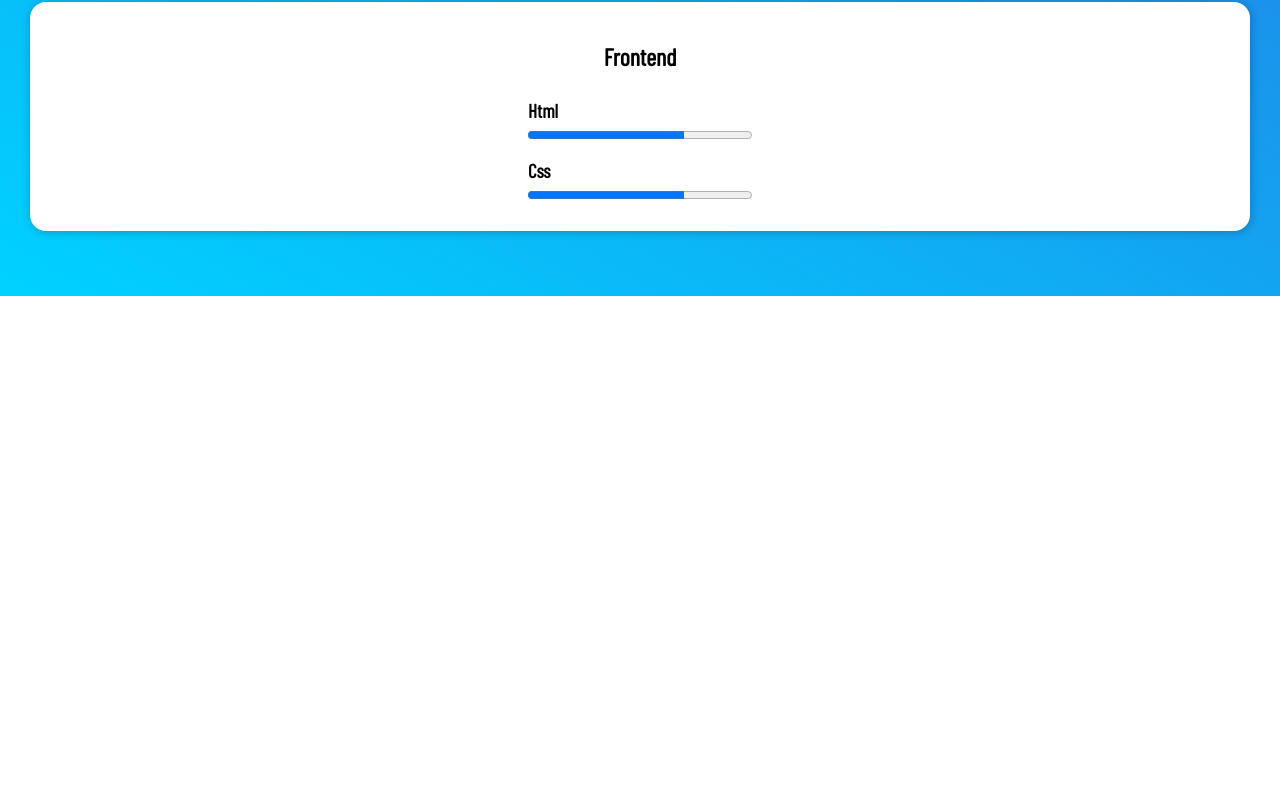
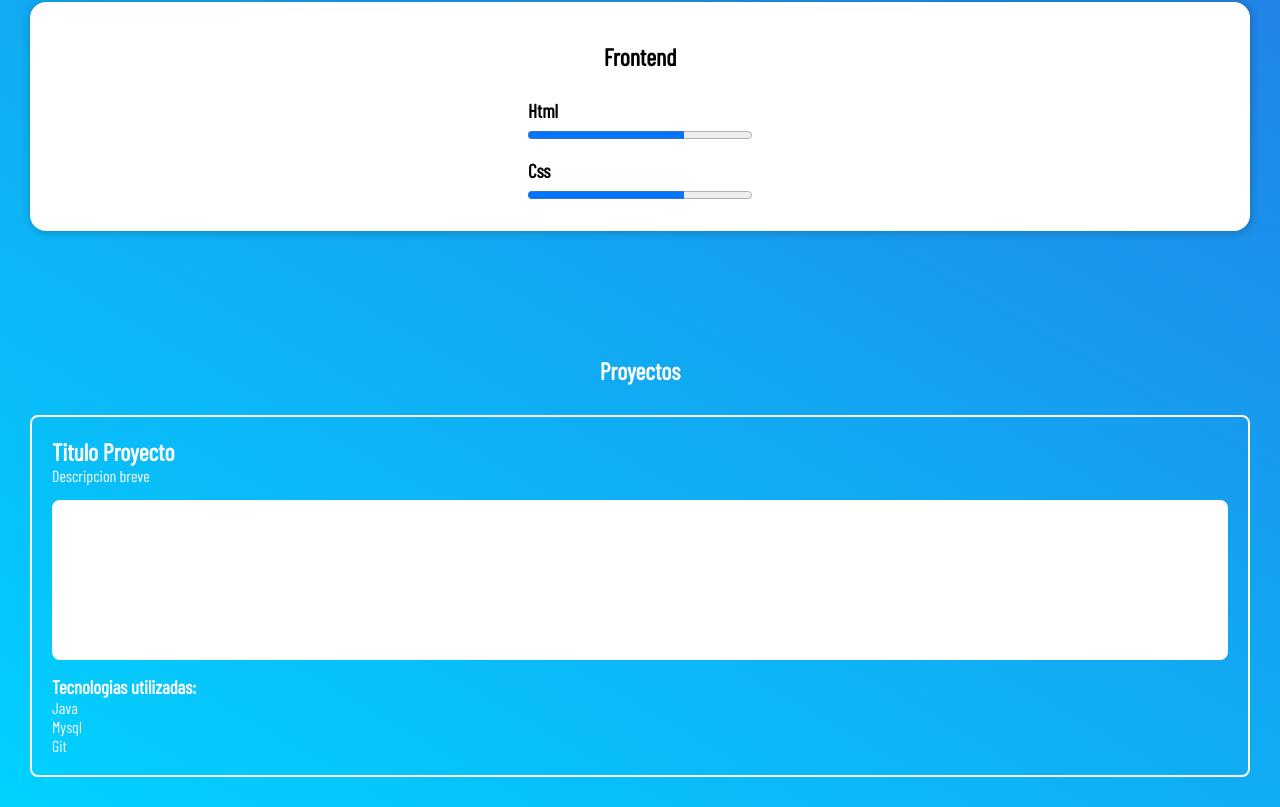
Before and after one commit to JuanGarDev/portfolioDev, a plain HTML site: page index.html in a window 1280 px wide. Shown: the part 1232-2039 px from the top of the page. Before the commit the page ends 1528 px from the top, so only its background shows below. Drawn offline with nearby package versions, Linux system fonts and the light colour scheme.

Commit message:
Agregamos proyectos

```diff
--- /dev/null
+++ b/estilos/proyectos.css
@@ -0,0 +1,38 @@
+#proyectos{
+    margin-top: 70px;
+    text-align: center;
+    color: white;
+}
+#proyectos h1{
+    font-size: 1.5rem;
+}
+
+#proyectos p{
+    font-size: 1rem;
+}
+.tarjetas{
+
+    display: flex;
+    flex-direction: column;
+    text-align: left;
+
+    margin: 30px;
+    padding: 20px 20px;
+    border: 2px solid white;
+    border-radius: .5rem;
+}
+
+
+#proyectos li{
+    list-style: none;
+    font-size: 1rem;
+}
+
+.img-proyecto{
+    margin: 15px 0;
+    padding: 80px 30px;
+    background-color: white;
+    border-radius: .5rem;
+
+    background-image: url();
+}
--- a/index.html
+++ b/index.html
@@ -10,6 +10,7 @@
     <link href="https://fonts.googleapis.com/css2?family=Barlow+Condensed&display=swap" rel="stylesheet">
     <link rel="stylesheet" href="estilos/header.css">
     <link rel="stylesheet" href="estilos/quiensoy.css">
+    <link rel="stylesheet" href="estilos/proyectos.css">
     <title>Portfolio Juan Garcia</title>
 </head>
 
@@ -64,7 +65,20 @@
 
 
     <section id="proyectos">
+        <h1>Proyectos</h1>
+        <div class="tarjetas">
+            <h1>Titulo Proyecto</h1>
+            <p>Descripcion breve</p>
 
+            <div class="img-proyecto">
+
+            </div>
+
+            <h3>Tecnologias utilizadas:</h3>
+            <li>Java</li>
+            <li>Mysql</li>
+            <li>Git</li>
+        </div>
     </section>
 </body>
 
```
Also changed, not shown: img/CHIMAL YE.png (added).
